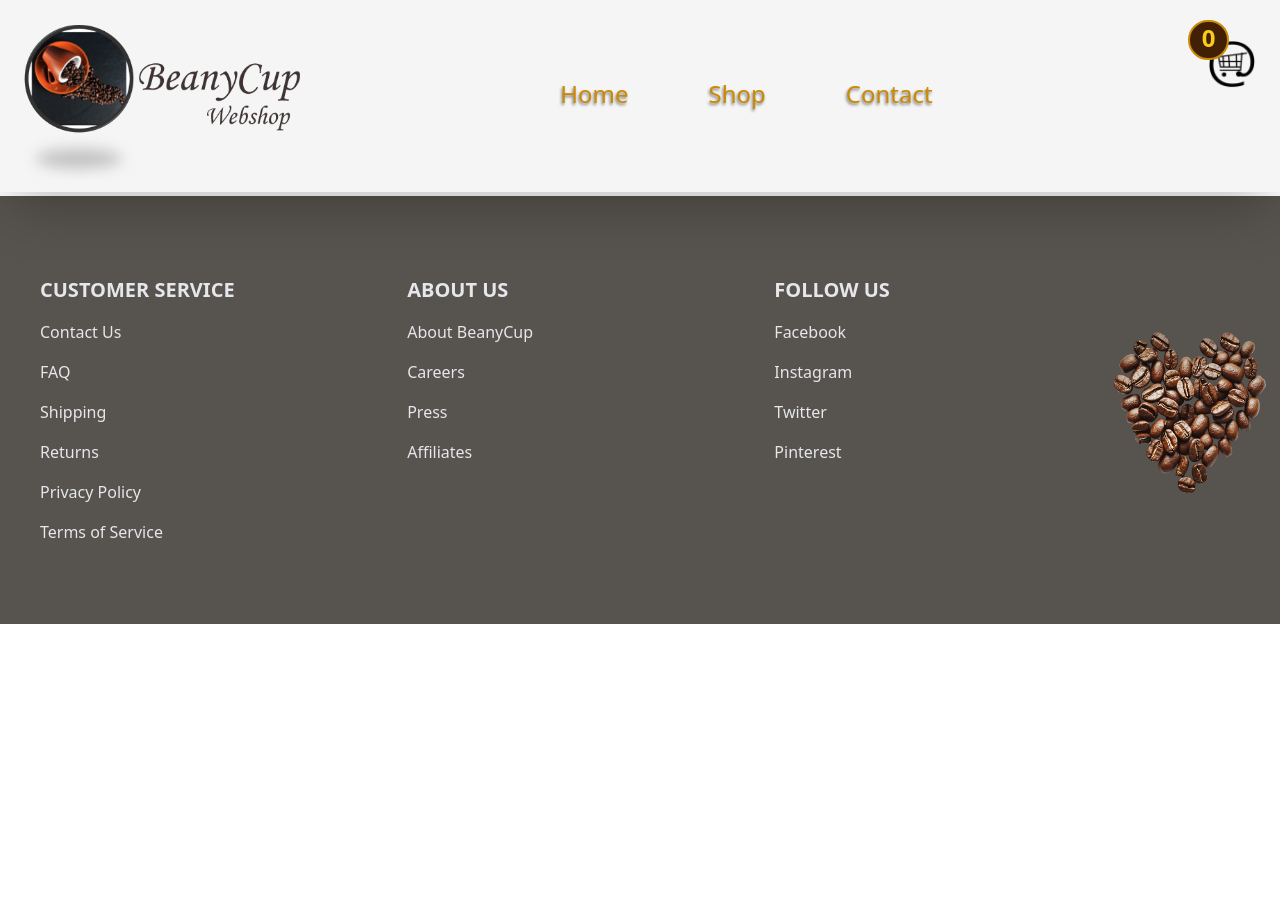
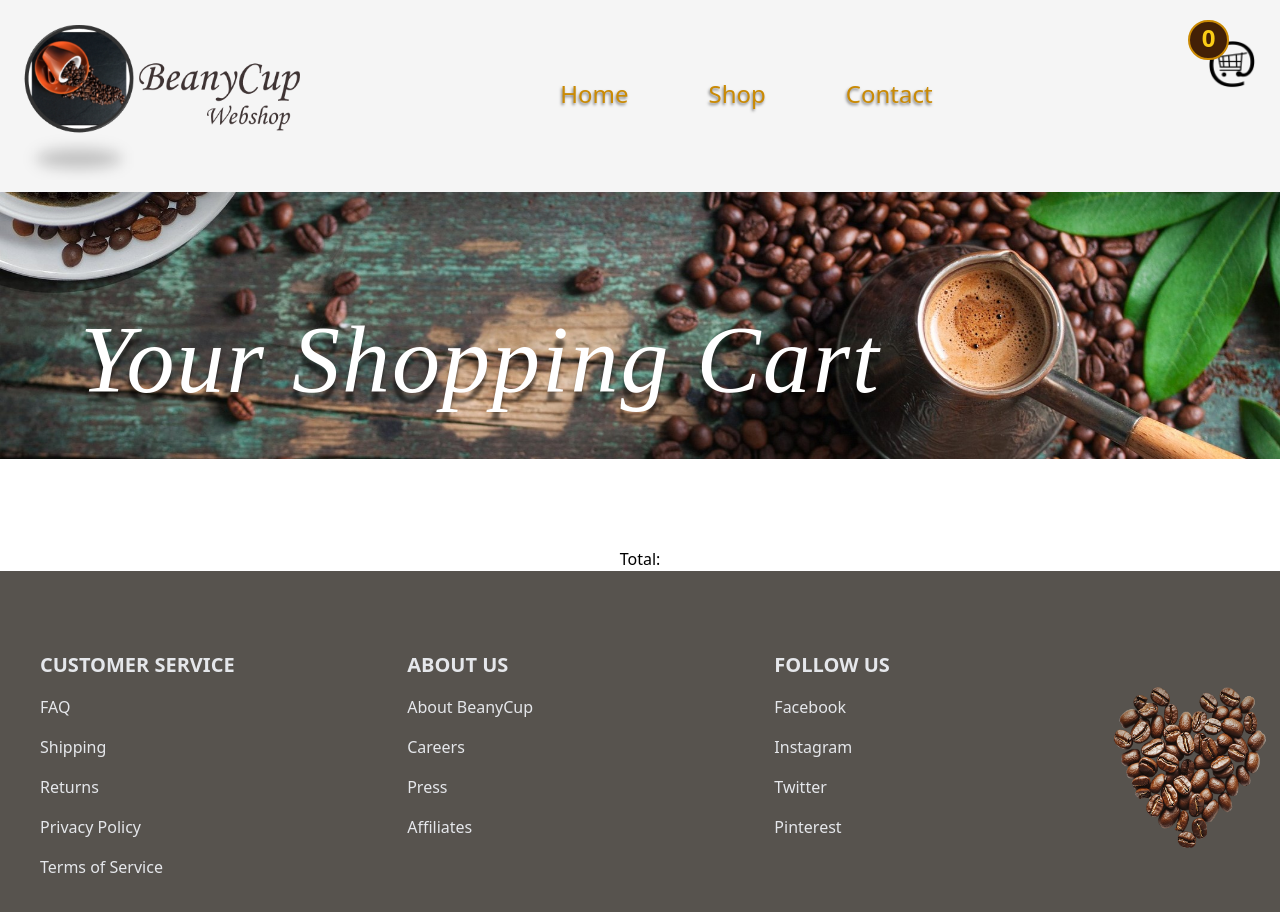
Before and after one commit to iceeqsolutions/coffee-shop, a React (Vite) app: page /shopping-cart in a window 1280 px wide. Shown: the top 912 px of the page. Before the commit the page ends 800 px from the top, so only its background shows below. Built offline with nearby package versions, Linux system fonts and the light colour scheme; the HTML template or start-up script is replaced by a standard one; a web font is replaced by a local one.

Commit message:
ADD banner + more content to shopping cart

```diff
--- a/src/assets/texts/footerLinks.tsx
+++ b/src/assets/texts/footerLinks.tsx
@@ -3,14 +3,7 @@ import { FooterLinksInterface } from "../../interfaces/FooterLinksInterface";
 const footerLinks: FooterLinksInterface[] = [
   {
     header: "Customer Service",
-    links: [
-      "Contact Us",
-      "FAQ",
-      "Shipping",
-      "Returns",
-      "Privacy Policy",
-      "Terms of Service",
-    ],
+    links: ["FAQ", "Shipping", "Returns", "Privacy Policy", "Terms of Service"],
   },
   {
     header: "About Us",
--- a/src/components/ShoppingCartButton.tsx
+++ b/src/components/ShoppingCartButton.tsx
@@ -35,6 +35,9 @@ const ShoppingCartButton: React.FC<ShoppingCartButtonInterface> = ({
           <button className="px-1" onClick={() => dispatch(addToCart(item))}>
             +
           </button>
+          <h3 className="py-5">
+            Total: {cartItem && quantity * cartItem?.price}€
+          </h3>
         </div>
       )}
     </div>
--- a/src/interfaces/ShoppingCartButtonInterface.ts
+++ b/src/interfaces/ShoppingCartButtonInterface.ts
@@ -2,6 +2,8 @@ export interface ShoppingCartButtonInterface {
   item: {
     id: number;
     name: string;
+    description: string;
+    price: number;
     image_url: string;
     quantity: number;
   };
--- a/src/pages/Contact.tsx
+++ b/src/pages/Contact.tsx
@@ -10,11 +10,9 @@ const Contact: React.FC = () => {
         <div className="banner relative">
           <div className="absolute top-6 left-20">
             <h2 className="text-8xl">We're here</h2>
-            <h3 className="text-5xl">...and we'd love to hear from you</h3>
-
-            <h4 className="mt-20 text-3xl">
-              Our door is always open for a good cup of coffee...
-            </h4>
+            <h3 className="pt-12 text-5xl">
+              ...and we'd love to hear from you
+            </h3>
           </div>
           <img
             src={contactUs}
--- a/src/pages/ShoppingCart.tsx
+++ b/src/pages/ShoppingCart.tsx
@@ -1,29 +1,59 @@
 import { useSelector } from "react-redux";
 import { RootState } from "../redux/store";
 import ShoppingCartButton from "../components/ShoppingCartButton";
+import coffeeShopBanner from "../assets/images/coffeeShopBanner.jpg";
 
 const ShoppingCart: React.FC = () => {
   const cartItems = useSelector((state: RootState) => state.cart.cartItems);
 
   return (
     <>
-      <div className="flex flex-col justify-center items-center">
-        <h1 className="text-3xl my-10">Shopping Cart</h1>
+      <div className="mt-48 flex flex-col justify-center items-center">
+        <div className="banner relative">
+          <div className="absolute top-6 left-20">
+            <h2 className="pt-24 text-8xl">Your Shopping Cart</h2>
+          </div>
+          <img
+            src={coffeeShopBanner}
+            alt="Contact banner"
+            className="w-full bg-contain"
+          />
+        </div>
+      </div>
+      <div className="mt-2 flex flex-col justify-center items-center">
         <div className="w-3/4 flex flex-col m-10 justify-center bg-neutral-50 rounded-3xl shadow-2xl">
           {cartItems.map((item) => (
             <div className="m-5 flex flex-col items-start" key={item.id}>
               <h2 className="text-xl font-bold text-yellow-950">{item.name}</h2>
+
               <div className="w-full flex justify-between items-center">
                 <img
                   className="h-52 aspect-square object-cover object-center"
                   src={item.image_url}
                   alt={item.name}
                 />
-                <ShoppingCartButton item={item} />
+                <div className="w-2/3 flex flex-col">
+                  <h3 className="text-xl">{item.description}</h3>
+                  <h3 className="pt-10 text-xl">
+                    Price per pack: {item.price}€
+                  </h3>
+                </div>
+                <div className="flex flex-col items-center">
+                  <ShoppingCartButton item={item} />
+                </div>
               </div>
             </div>
           ))}
         </div>
+        <h2>
+          Total:
+          {cartItems.map((item) => {
+            let total: number = 0;
+            total = item.price * item.quantity;
+            console.log(total);
+            return total;
+          })}
+        </h2>
       </div>
     </>
   );
--- a/src/redux/features/cartSlice.ts
+++ b/src/redux/features/cartSlice.ts
@@ -4,7 +4,9 @@ import type { RootState } from "../store";
 interface CartItem {
   id: number;
   name: string;
+  description: string;
   quantity: number;
+  price: number;
   image_url: string;
 }
 
```
Also changed, not shown: src/assets/images/coffeeShopBanner.jpg (added), src/assets/images/sloth2.jpg (added).
